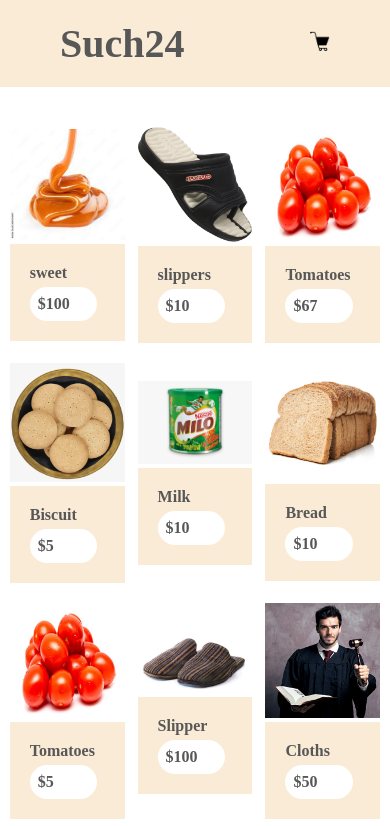
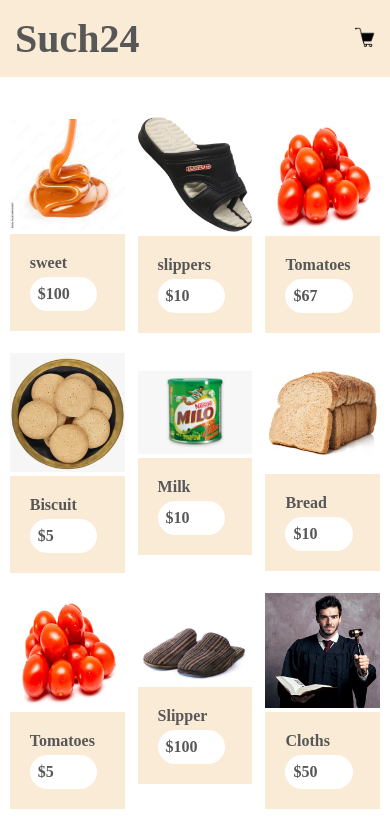
Before and after one commit to Such2407/shopping-card, a plain HTML site: page index.html in a window 390 px wide. Shown: the top 826 px of the page. Drawn offline with Linux system fonts and the light colour scheme.

Commit message:
Update style.css

```diff
--- a/style.css
+++ b/style.css
@@ -222,6 +222,10 @@ a{
     .box{
         width: 95%;
     }
+    .nav{
+        padding: 15px;
+        font-size: 15px;
+    }
     .item-price{
         margin-top: 5px;
         background-color: white;
```
